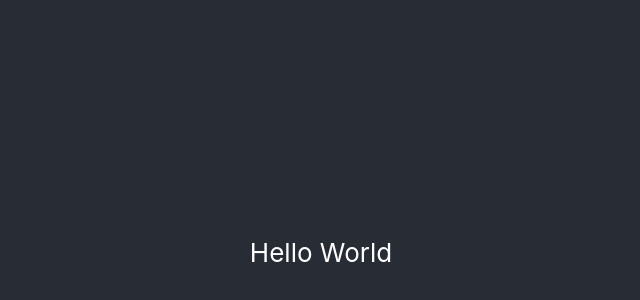
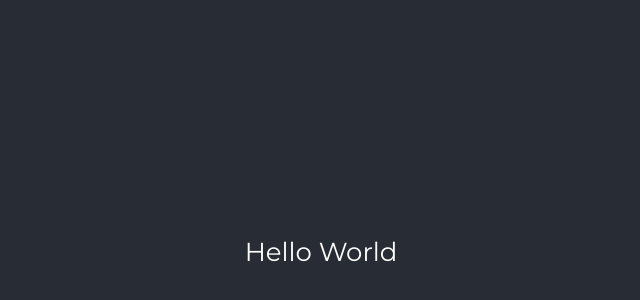
Before and after one commit to Lu-Smith/new_react_portfolio_sass, a React (Create React App) app: page / in a window 1280 px wide. Shown: the part 148-448 px from the top of the page, without its empty margins (319-959 px from the left). Built offline with nearby package versions, Linux system fonts and the light colour scheme.

Commit message:
Updated index.css

```diff
--- a/src/index.css
+++ b/src/index.css
@@ -1,13 +1,13 @@
+@import url('https://fonts.googleapis.com/css2?family=Montserrat&display=swap');
+
+* {
+  margin: 0;
+  padding: 0;
+  box-sizing: border-box;
+}
+
 body {
-  margin: 0;
-  font-family: -apple-system, BlinkMacSystemFont, 'Segoe UI', 'Roboto', 'Oxygen',
-    'Ubuntu', 'Cantarell', 'Fira Sans', 'Droid Sans', 'Helvetica Neue',
-    sans-serif;
+  font-family: 'Montserrat', sans-serif;
   -webkit-font-smoothing: antialiased;
   -moz-osx-font-smoothing: grayscale;
 }
-
-code {
-  font-family: source-code-pro, Menlo, Monaco, Consolas, 'Courier New',
-    monospace;
-}
```
